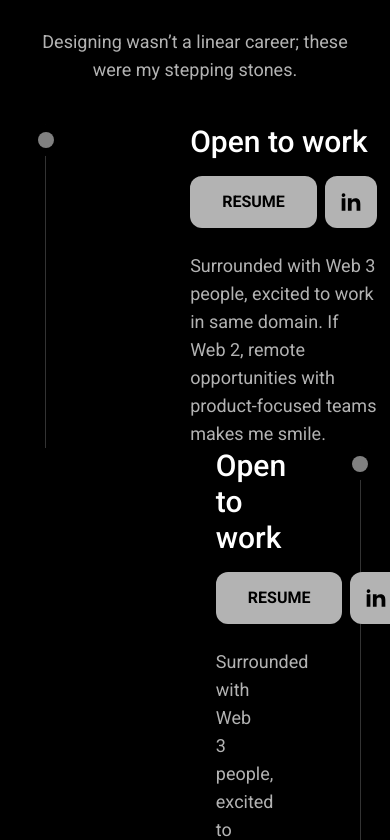
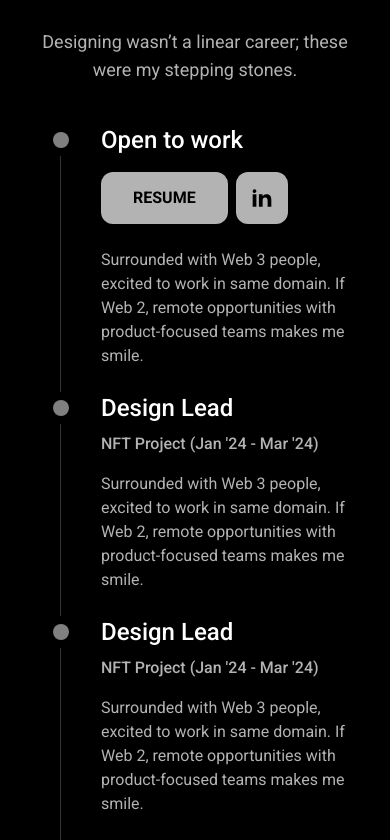
Before and after one commit to subodhGalande/portfolio-v2, a React (Vite) app: page / in a window 390 px wide. Shown: the part 2364-3204 px from the top of the page. Built offline with nearby package versions, Linux system fonts and the light colour scheme; a web font is replaced by a local one.

Commit message:
fix: timeline for mobile

```diff
--- a/src/components/Timeline.jsx
+++ b/src/components/Timeline.jsx
@@ -72,16 +72,16 @@ const Timeline = () => {
             </li>
           ))}
         </ol> */}
-        <ul className="flex flex-col items-center mx-auto">
-          <li className=" relative px-36 border-l self-end border-white/20 gap-10 w-1/2 flex justify-between  ">
-            <div className=" absolute mt-2 flex items-center justify-center w-4 h-4 bg-white brightness-50  rounded-full -start-2 ring-black ring-8 "></div>{" "}
+        <ul className=" ml-4 flex flex-col mx-auto">
+          <li className=" pl-10 relative border-l  border-white/20 w-full  ">
+            <div className=" absolute flex items-center justify-center w-4 h-4 bg-white brightness-50  rounded-full -start-2 mt-2 ring-black ring-8 "></div>{" "}
             <div className="flex flex-col gap-4">
-              <h3 className=" font-sans font-medium text-3xl text-white">
+              <h3 className=" font-sans font-medium text-2xl text-white">
                 Open to work
               </h3>
               <div className="flex flex-row items-center gap-2 mb-2">
                 <button className=" btn-primary self-stretch "> Resume </button>
-                <button className=" btn-icon bg-grey ">
+                <button className=" btn-icon self-stretch bg-grey ">
                   <svg
                     className="w-7 h-7 text-black"
                     aria-hidden="true"
@@ -100,7 +100,7 @@ const Timeline = () => {
                   </svg>
                 </button>
               </div>
-              <p className=" font-sans text-lg  text-grey">
+              <p className=" font-sans text-base mb-6 text-grey">
                 Surrounded with Web 3 people, excited to work in same domain. If
                 Web 2, remote opportunities with product-focused teams makes me
                 smile.
@@ -110,41 +110,19 @@ const Timeline = () => {
           {experiences.map((exp, index) => (
             <li
               key={index}
-              className=" relative px-36 border-r self-start border-white/20 gap-10 w-1/2 mb-10 justify-between "
+              className=" w-full pl-10 relative border-l border-white/20 "
             >
-              <div className=" absolute mt-2 items-center justify-center w-4 h-4 bg-white brightness-50  rounded-full -end-2 ring-black ring-8 "></div>{" "}
-              <div className="flex flex-col gap-4 text-right">
-                <h3 className=" font-sans font-medium text-3xl text-white">
-                  Open to work
+              <div className=" absolute mt-2 items-center justify-center w-4 h-4 bg-white brightness-50  rounded-full -left-2 ring-black ring-8 "></div>{" "}
+              <div className="flex flex-col gap-4">
+                <h3 className=" font-sans font-medium text-2xl text-white">
+                  {exp.role}
                 </h3>
-                <div className="flex flex-row items-center gap-2 mb-2">
-                  <button className=" btn-primary self-stretch ">
-                    {" "}
-                    Resume{" "}
-                  </button>
-                  <button className=" btn-icon bg-grey ">
-                    <svg
-                      className="w-7 h-7 text-black"
-                      aria-hidden="true"
-                      xmlns="http://www.w3.org/2000/svg"
-                      width="10"
-                      height="10"
-                      fill="currentColor"
-                      viewBox="0 0 24 24"
-                    >
-                      <path
-                        fillRule="evenodd"
-                        d="M12.51 8.796v1.697a3.738 3.738 0 0 1 3.288-1.684c3.455 0 4.202 2.16 4.202 4.97V19.5h-3.2v-5.072c0-1.21-.244-2.766-2.128-2.766-1.827 0-2.139 1.317-2.139 2.676V19.5h-3.19V8.796h3.168ZM7.2 6.106a1.61 1.61 0 0 1-.988 1.483 1.595 1.595 0 0 1-1.743-.348A1.607 1.607 0 0 1 5.6 4.5a1.601 1.601 0 0 1 1.6 1.606Z"
-                        clipRule="evenodd"
-                      />
-                      <path d="M7.2 8.809H4V19.5h3.2V8.809Z" />
-                    </svg>
-                  </button>
-                </div>
-                <p className=" font-sans text-lg  text-grey">
-                  Surrounded with Web 3 people, excited to work in same domain.
-                  If Web 2, remote opportunities with product-focused teams
-                  makes me smile.
+                <h2 className="text-grey -mt-2 font-sans font-medium text-base">
+                  {exp.orgName} {exp.duration}
+                </h2>
+
+                <p className=" font-sans text-base mb-6 text-grey">
+                  {exp.desc}
                 </p>
               </div>
             </li>
--- a/src/components/elements/experinces.jsx
+++ b/src/components/elements/experinces.jsx
@@ -11,7 +11,7 @@ const Experience = () => {
           Designing wasn’t a linear career; these were my stepping stones.
         </p>
       </div>
-      <div className="mx-auto w-10/12">
+      <div className="mx-auto w-full">
         <Timeline />
       </div>
     </>
```
